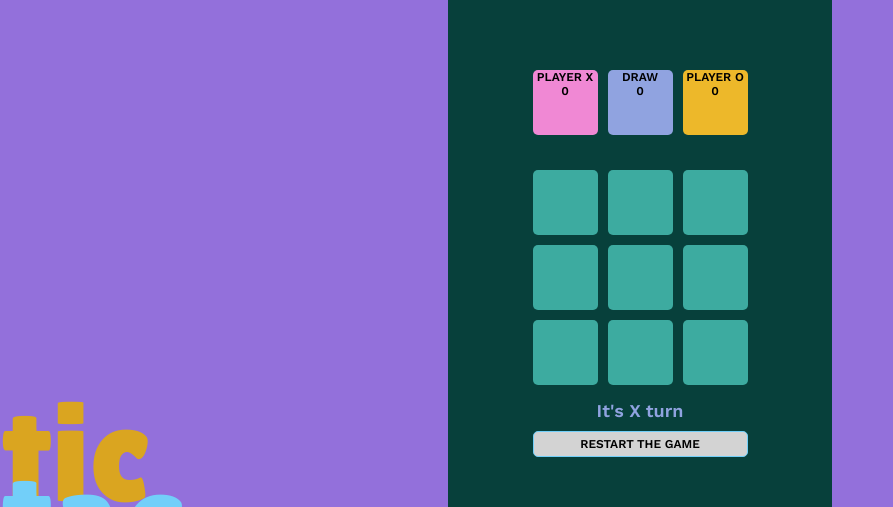
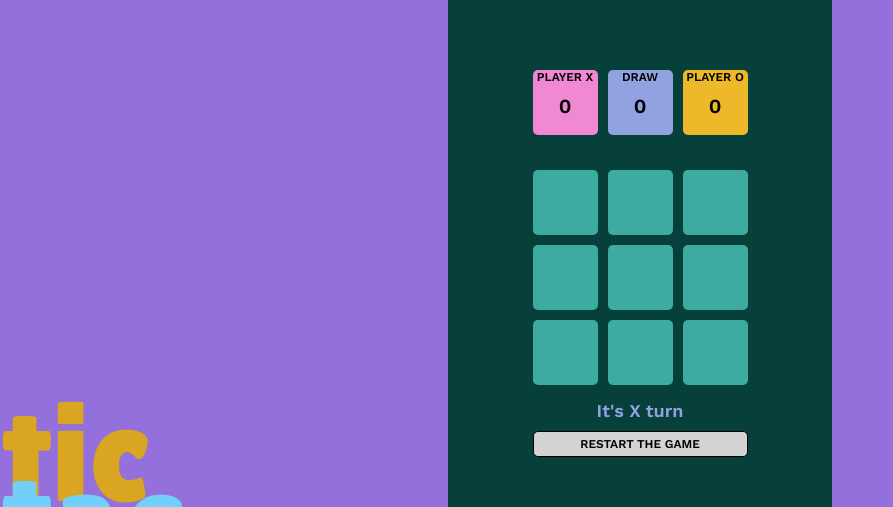
Before and after one commit to marrcelp/TicTacToe, a React (Vite) app: page / in a window 1280 px wide. Shown: the part 137-644 px from the top of the page, without its empty margins (0-893 px from the left). Built offline with nearby package versions, Linux system fonts and the light colour scheme.

Commit message:
added amendments, added styles to X and O

```diff
--- a/src/components/Game.jsx
+++ b/src/components/Game.jsx
@@ -2,20 +2,9 @@ import React, {useState, useEffect} from 'react';
 
 function Square({value, onClickHandler}){
     return (
-      <button className='square' onClick={onClickHandler}>{value}</button>
+      <button className={value === 'X' ? 'square square-x' : 'square square-o'} onClick={onClickHandler}>{value}</button>
     );
 }
-
-//0 1 2
-//3 4 5
-//6 7 8
-// zielony - #3daba0
-//ciemnozielony #07403b
-//zolty - #edb82a
-// rozowy - #f088d4
-//blekitny #90a3e0
-// bordowy #8e2c2d
-
 
 
 const Game = () => {
@@ -44,7 +33,6 @@ const Game = () => {
 
         setIsXturn(!isXturn);
         setSquares(squaresCopy);
-
     }
 
     function getWinner(squares) {
@@ -70,7 +58,6 @@ const Game = () => {
         }
 
         return null
-
     }
 
     useEffect(() => {
@@ -89,7 +76,6 @@ const Game = () => {
             if (getWinner(squares) === 'O') {
                 setScoreO(prevScoreO => ++prevScoreO);
             }
-
         }
     }, [squares, isXturn]);
 
@@ -98,9 +84,18 @@ const Game = () => {
         <div className='game_container'>
 
                 <div className='row'>
-                    <div className='square_score'>PLAYER X<br></br>{scoreX}</div>
-                    <div className='square_score'>DRAW<br></br>{scoreDraw}</div>
-                    <div className='square_score'>PLAYER O<br></br>{scoreO}</div>
+                    <div className='square_score'>
+                        <h2>PLAYER X</h2>
+                        <p>{scoreX}</p>
+                    </div>
+                    <div className='square_score'>
+                        <h2>DRAW</h2>
+                        <p>{scoreDraw}</p>
+                    </div>
+                    <div className='square_score'>
+                        <h2>PLAYER O</h2>
+                        <p>{scoreO}</p>
+                    </div>
                 </div>
 
                 <div className='row'>
--- a/src/styles/_game.scss
+++ b/src/styles/_game.scss
@@ -31,6 +31,14 @@
     font-style: normal;
     font-size: 30px;
 
+    &.square-x {
+      color: #f088d4;
+    }
+
+    &.square-o {
+      color: #edb82a;
+    }
+
   }
 
   .square_score {
@@ -40,11 +48,9 @@
     margin: 0 5px 30px 5px;
     border: none;
     border-radius: 5px;
-    font-family: "Work Sans", sans-serif;
-    font-weight: 600;
-    font-style: normal;
-    font-size: 12px;
-    text-align: center;
+    display: flex;
+    flex-direction: column;
+    align-items: center;
 
     &:first-child {
       background-color: #f088d4;
@@ -52,6 +58,19 @@
 
     &:last-child {
       background-color: #edb82a;
+    }
+
+    h2, p {
+      font-family: "Work Sans", sans-serif;
+      font-weight: 600;
+      font-style: normal;
+      font-size: 12px;
+      text-align: center;
+    }
+
+    p {
+      margin: 10px 0;
+      font-size: 20px;
     }
 
   }
@@ -66,7 +85,7 @@
     padding: 5px;
     width: 215px;
     background-color: lightgrey;
-    border: 1px solid #72CFF9;
+    border: 1px solid black;
     cursor: pointer;
     //margin-top: 10px;
 
@@ -79,8 +98,6 @@
   display: flex;
   flex-direction: column;
   align-items: center;
-  //justify-content: space-between;
-  //height: 45px;
   margin: 10px 0;
 
   .status_title {
```
